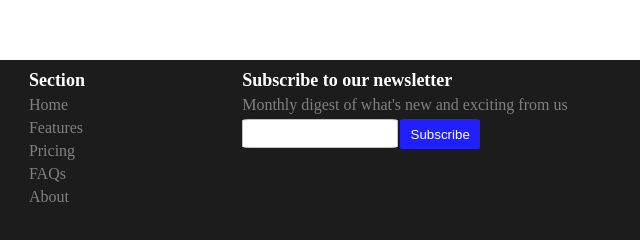
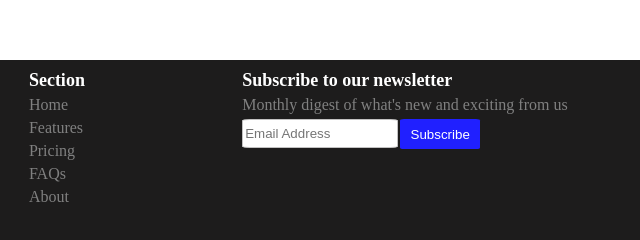
Before and after one commit to SMPS02/welldonefooter, a plain HTML site: page index.html in a window 1280 px wide. Shown: the part 940-1180 px from the top of the page, 555-1195 px from the left. Drawn offline with Linux system fonts and the light colour scheme.

Commit message:
index.html

```diff
--- a/index.html
+++ b/index.html
@@ -47,7 +47,7 @@
             <h4>Subscribe to our newsletter</h4>
             <p>Monthly digest of what's new and exciting from us</p>
             <div class="duo">
-            <input type="text">
+            <input type="text" placeholder="Email Address">
             <button id="Boton">Subscribe</button>
             </div>
 
```
